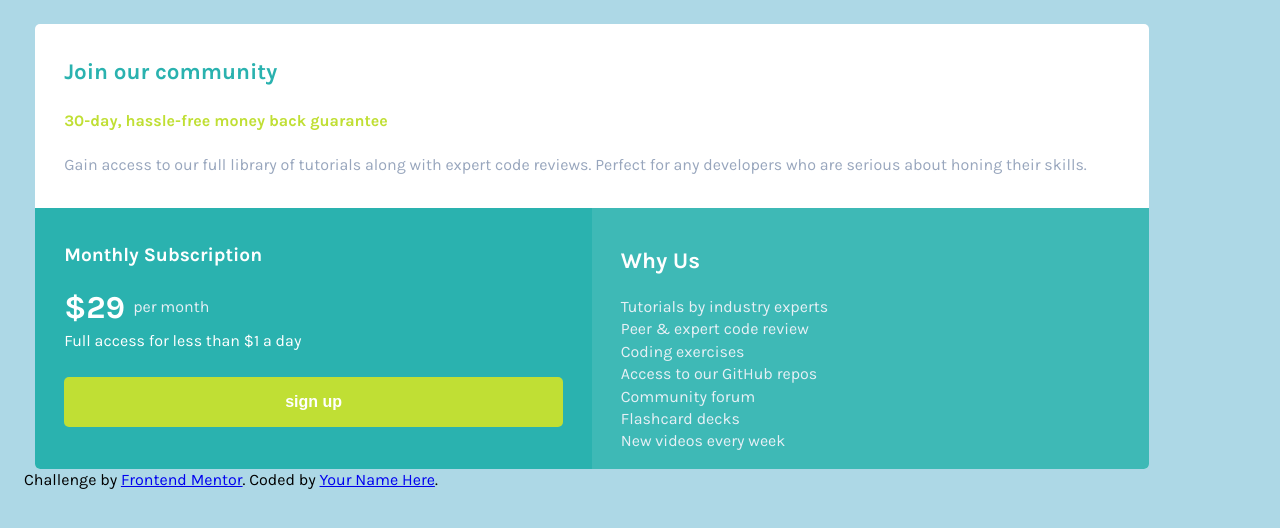
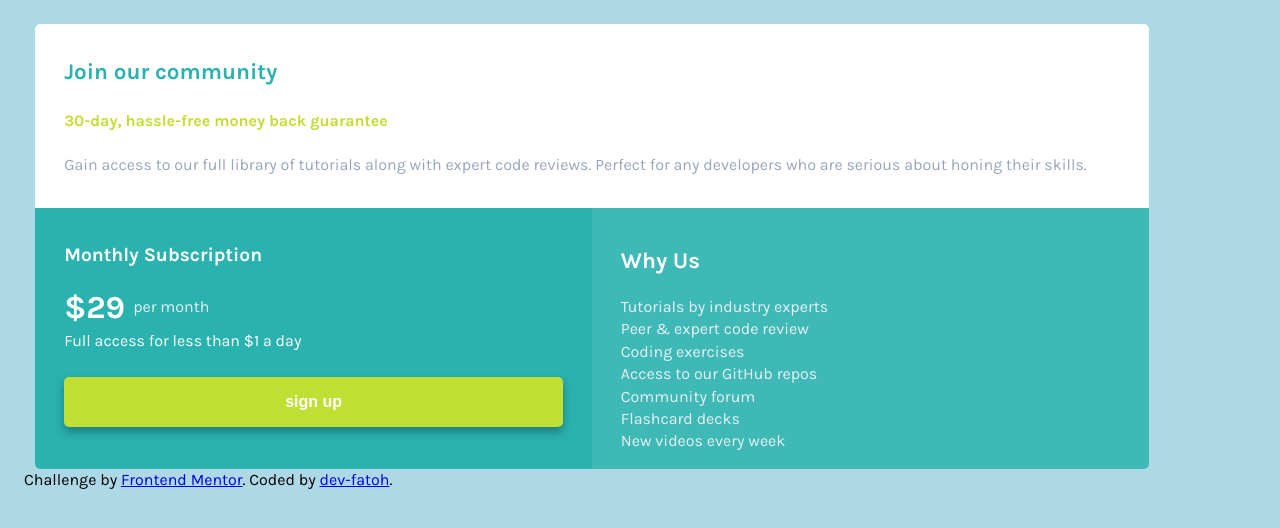
Before and after one commit to dev-fatoh/single-price-grid, a plain HTML site: page index.html in a window 1280 px wide. Drawn offline with Linux system fonts and the light colour scheme.

Commit message:
last check

```diff
--- a/css/style.css
+++ b/css/style.css
@@ -85,9 +85,18 @@ p {
     border: 0;
     border-radius: 5px;
     background-color: var(--primary-color-2);
+    box-shadow: 0 5px 10px rgba(0,0,0,0.3);
+    cursor: pointer;
+    transition: all 100ms ease-in-out;
+}
+.btn:hover{
+    transform: scale(0.98);
+    background-color: var(--secondry-color-1);
+    color: var(--primary-color-2);
 }
 .card-3 {
     background-color: var(--primary-color-1);
+
     opacity: .9;
 
 }
--- a/index.html
+++ b/index.html
@@ -11,6 +11,7 @@
 
 
 </head>
+<!-- this is the main area-->
 <body>
     <main class="container">
         <div class="card-1">
@@ -54,7 +55,7 @@
     <footer>
         <p class="attribution">
             Challenge by <a href="https://www.frontendmentor.io?ref=challenge" target="_blank">Frontend Mentor</a>.
-            Coded by <a href="#">Your Name Here</a>.
+            Coded by <a href="#">dev-fatoh</a>.
         </p>
     </footer>
 </body>
```
